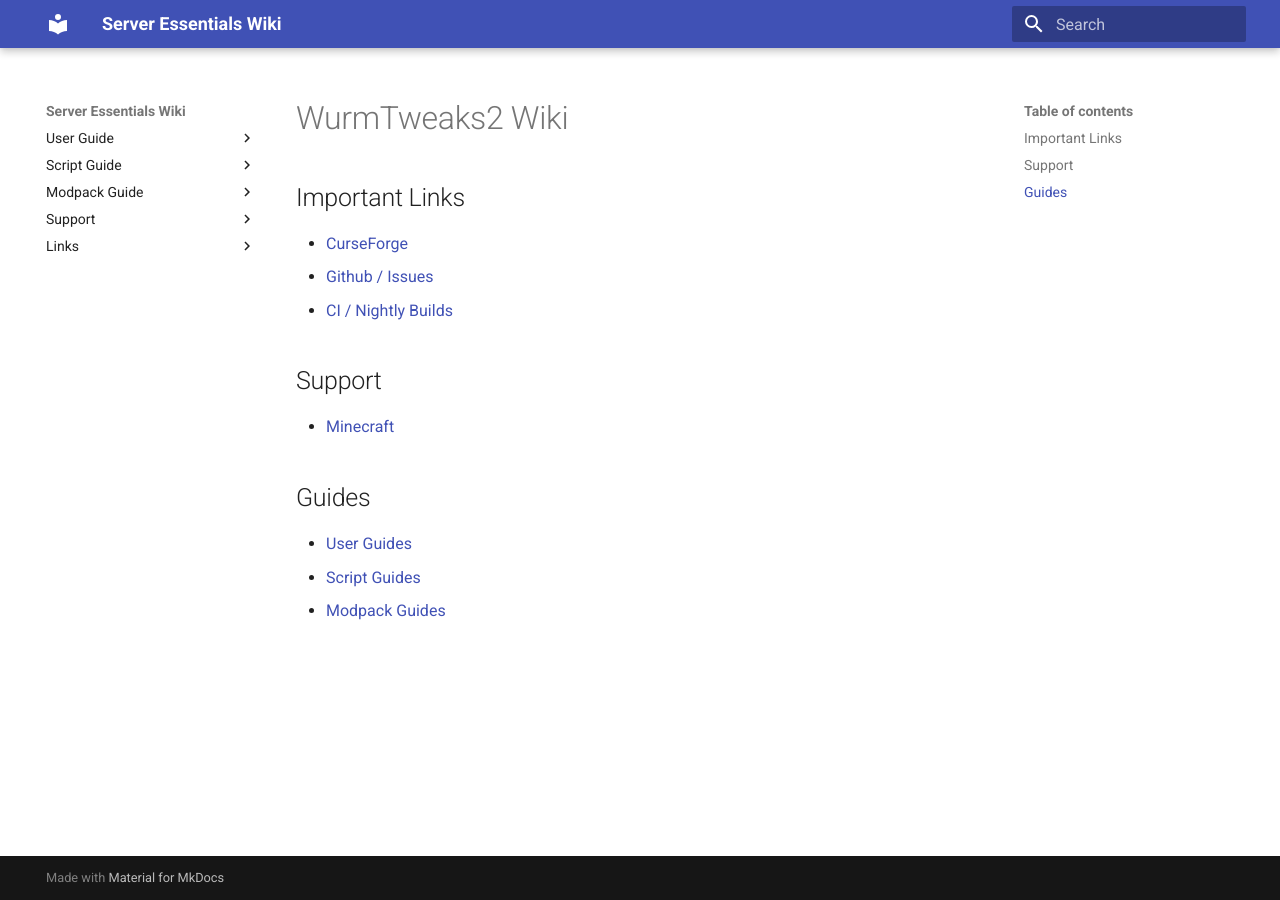
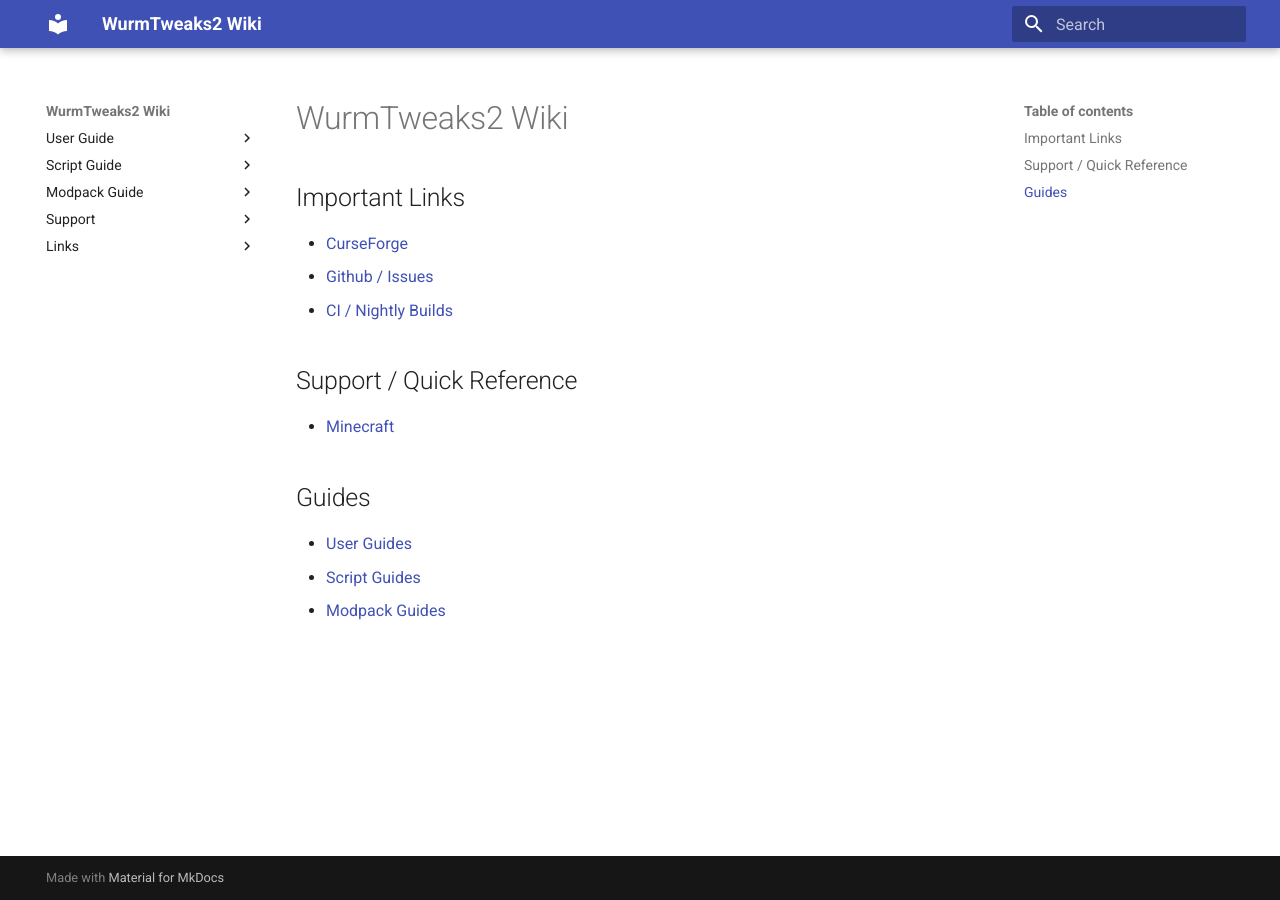
Before and after one commit to Wurmcraft/WurmTweaks2, an MkDocs documentation site: the page built from Docs/docs/index.md, in a window 1280 px wide. Built offline with MkDocs 1.6.1 and Material for MkDocs 9.7.7, drawn with Linux system fonts in a browser that asks for light colours.

Commit message:
Work on Docs

```diff
--- a/Docs/docs/index.md
+++ b/Docs/docs/index.md
@@ -1,5 +1,4 @@
 # WurmTweaks2 Wiki
-
 
 ## Important Links
 
@@ -7,9 +6,9 @@
   *  [Github / Issues](https://github.com/Wurmcraft/WurmTweaks2)
   *  [CI / Nightly Builds](https://ci.wurmatron.io//job/Minecraft/job/WurmTweaks2/)
 
-## Support
+## Support / Quick Reference
 
-  * [Minecraft](/support/minecraft.md)
+  * [Minecraft](support/minecraft.md)
 
 ## Guides
   * [User Guides](guides/user-guides.md)
--- a/Docs/mkdocs.yml
+++ b/Docs/mkdocs.yml
@@ -1,5 +1,5 @@
-site_name: Server Essentials Wiki
-site_url: https://se-wiki.wurmatron.io/
+site_name: WurmTweaks2 Wiki
+site_url: https://wiki.wurmatron.io/wurmtweaks2
 theme:
   name: material
 nav:
```
Also changed, not shown: Docs/docs/support/minecraft.md (added, +1 -0 lines), 1 other file.
